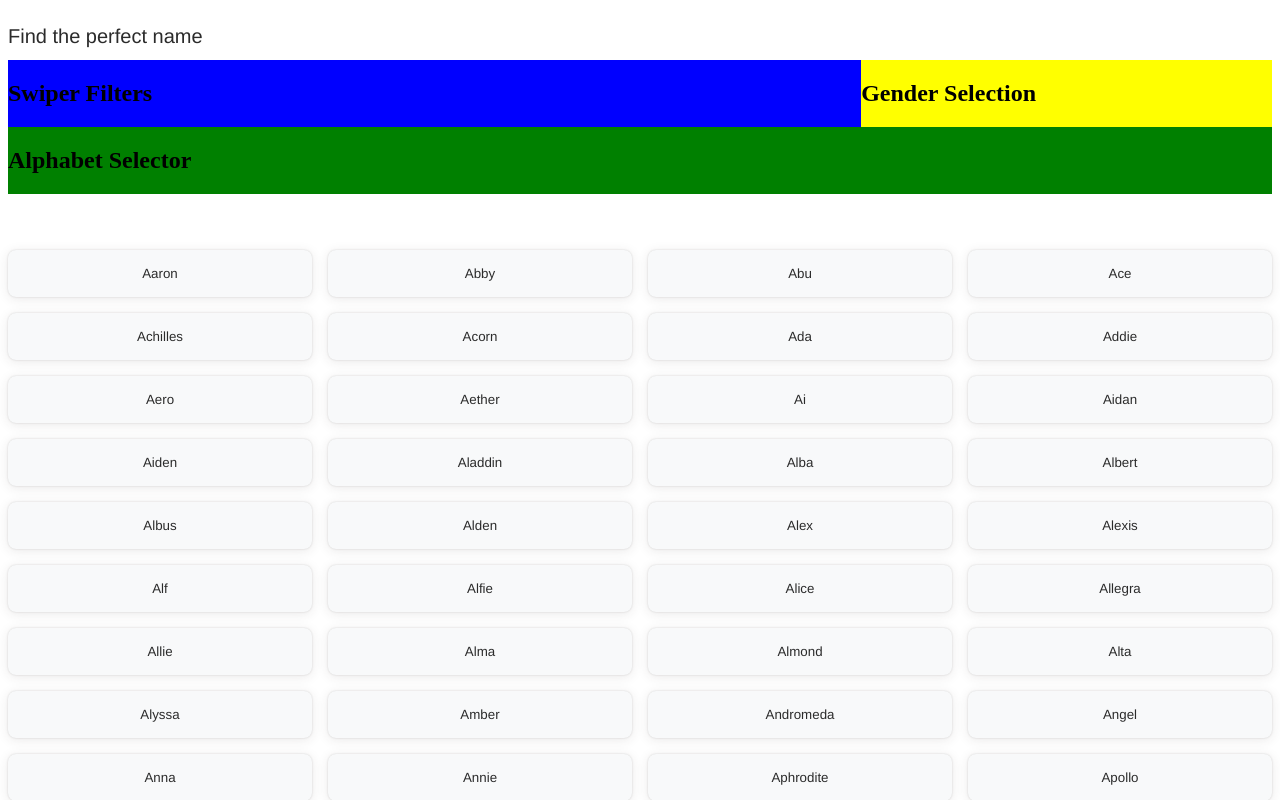
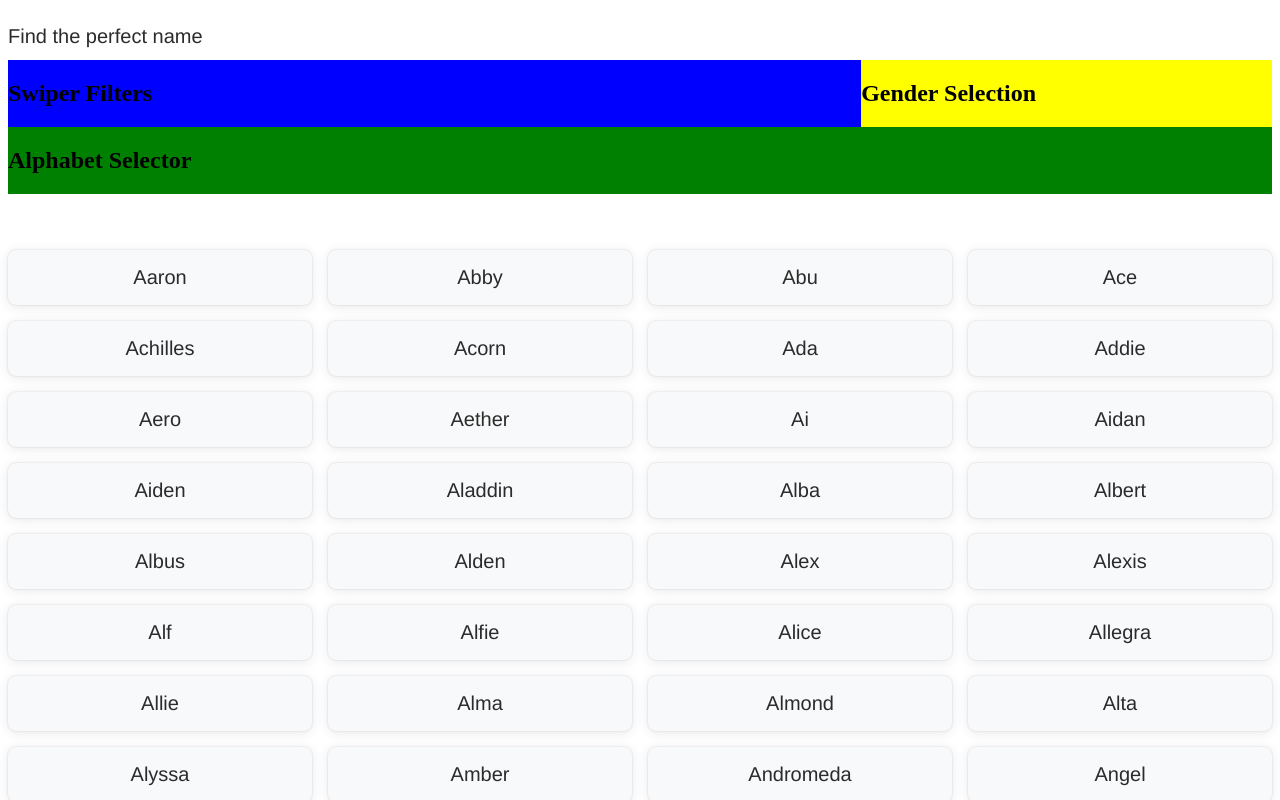
Before and after one commit to Nazar-Lysak/cx-naming-tool, a React (Vite) app: page / in a window 1280 px wide. Both pictures are taken after a click on the button "Start". Shown: the top 800 px of the page. Built offline with nearby package versions, Linux system fonts and the light colour scheme.

Commit message:
add animation

```diff
--- a/src/client/MainApp.tsx
+++ b/src/client/MainApp.tsx
@@ -1,15 +1,20 @@
 import type { WidgetConfig } from '../main';
 import FilterComponent from './features/filter/FilterComponent';
 import ViewComponent from './features/view/ViewComponent';
+import { motion } from 'motion/react';
 
 function MainApp(config: WidgetConfig) {
   console.log(config);
 
   return (
-    <div className="main-app">
+    <motion.div
+      initial={{ opacity: 0 }}
+      animate={{ opacity: 1 }}
+      transition={{ duration: 0.5, ease: 'easeIn' }}
+    >
       <FilterComponent />
       <ViewComponent />
-    </div>
+    </motion.div>
   );
 }
 
--- a/src/client/context/context.tsx
+++ b/src/client/context/context.tsx
@@ -2,9 +2,9 @@ import { createContext, useState, useContext, type ReactNode } from 'react';
 
 interface AppContextType {
   isStarted: boolean;
-  nameId: number;
+  nameId: string;
   setIsStarted: (value: boolean) => void;
-  setNameId: (value: number) => void;
+  setNameId: (value: string) => void;
 }
 
 const AppContext = createContext<AppContextType | undefined>(undefined);
@@ -15,7 +15,7 @@ interface AppProviderProps {
 
 export const AppProvider = ({ children }: AppProviderProps) => {
   const [isStarted, setIsStarted] = useState<boolean>(false);
-  const [nameId, setNameId] = useState<number>(0);
+  const [nameId, setNameId] = useState<string>('');
 
   const value: AppContextType = {
     isStarted,
--- a/src/client/features/view/ViewComponent.tsx
+++ b/src/client/features/view/ViewComponent.tsx
@@ -1,5 +1,7 @@
+import { useApp } from '@/client/context/context';
 import { nameList } from '@/data/nameList';
 import { generalStyles } from '@/styles/variables';
+import { useMemo } from 'react';
 import styled from 'styled-components';
 
 const Container = styled.div`
@@ -25,6 +27,7 @@ const NameCard = styled.button`
   background-color: ${generalStyles.colors.lightGray};
   font-family: ${generalStyles.fonts.primary};
   color: ${generalStyles.colors.darkGray};
+  font-size: 20px;
   box-shadow:
     rgba(58, 53, 51, 0.1) 0px 2px 12px 0px,
     rgba(58, 53, 51, 0.2) 0px 0px 2px 0px;
@@ -41,13 +44,35 @@ const NameCard = styled.button`
     background-color: ${generalStyles.colors.darkGray};
     color: ${generalStyles.colors.white};
   }
+
+  &.nt-active {
+    background-color: ${generalStyles.colors.red};
+    color: ${generalStyles.colors.white};
+  }
 `;
 
 const ViewComponent = () => {
+  const { nameId, setNameId } = useApp();
+
+  const memoizedNames = useMemo(() => {
+    console.log('Memoized value');
+    return nameList;
+  }, []);
+
+  const handleActiveClass = (id: string): string => {
+    return id === nameId ? 'nt-active' : '';
+  };
+
   return (
     <Container>
-      {nameList.map((name) => (
-        <NameCard key={name.id}>{name.title}</NameCard>
+      {memoizedNames.map((name) => (
+        <NameCard
+          className={handleActiveClass(name.id)}
+          key={name.id}
+          onClick={() => setNameId(name.id)}
+        >
+          {name.title}
+        </NameCard>
       ))}
     </Container>
   );
--- a/src/styles/variables.ts
+++ b/src/styles/variables.ts
@@ -12,7 +12,7 @@ export const generalStyles = {
     secondary: 'Arial, sans-serif',
   },
   mediaQuery: {
-    mobileS: '(max-width: 480px)',
+    mobileS: '(max-width: 568px)',
     mobile: '(max-width: 768px)',
     tablet: '(max-width: 1024px)',
     desktop: '(min-width: 1025px)',
```
